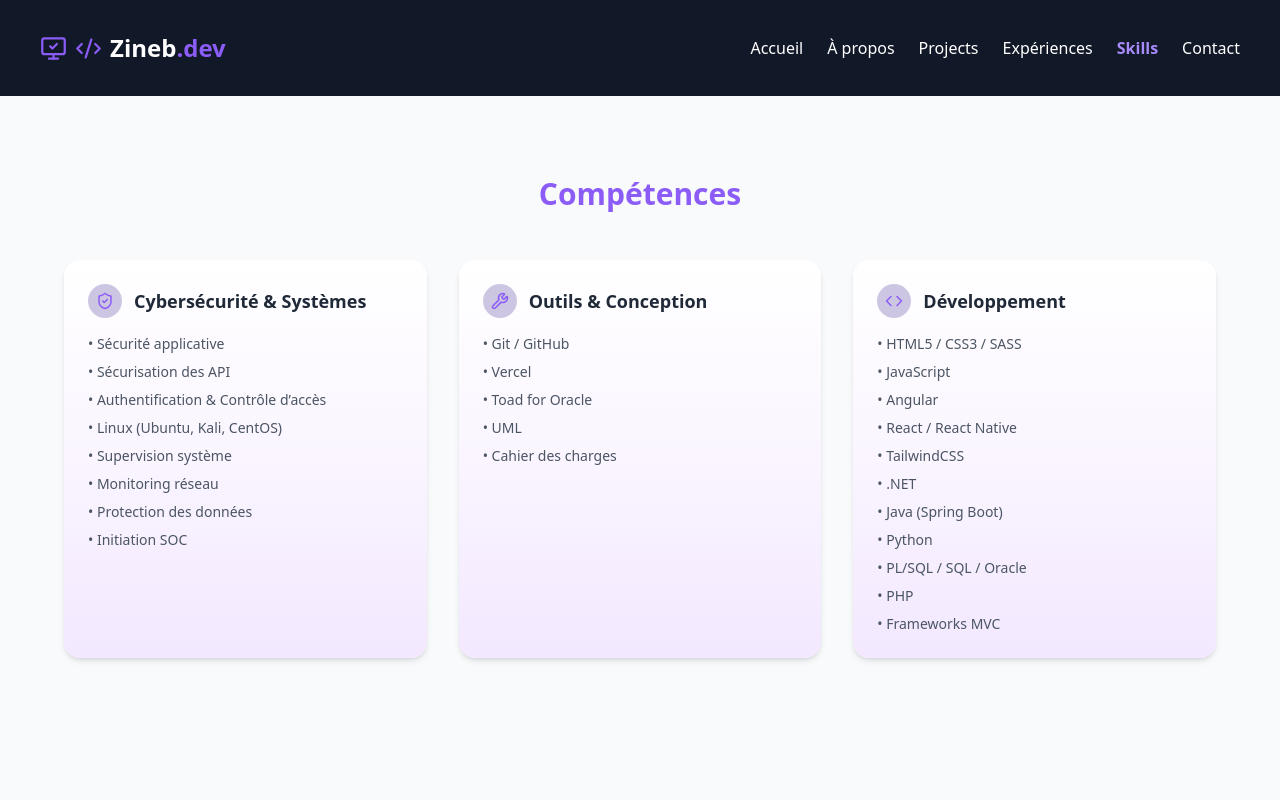
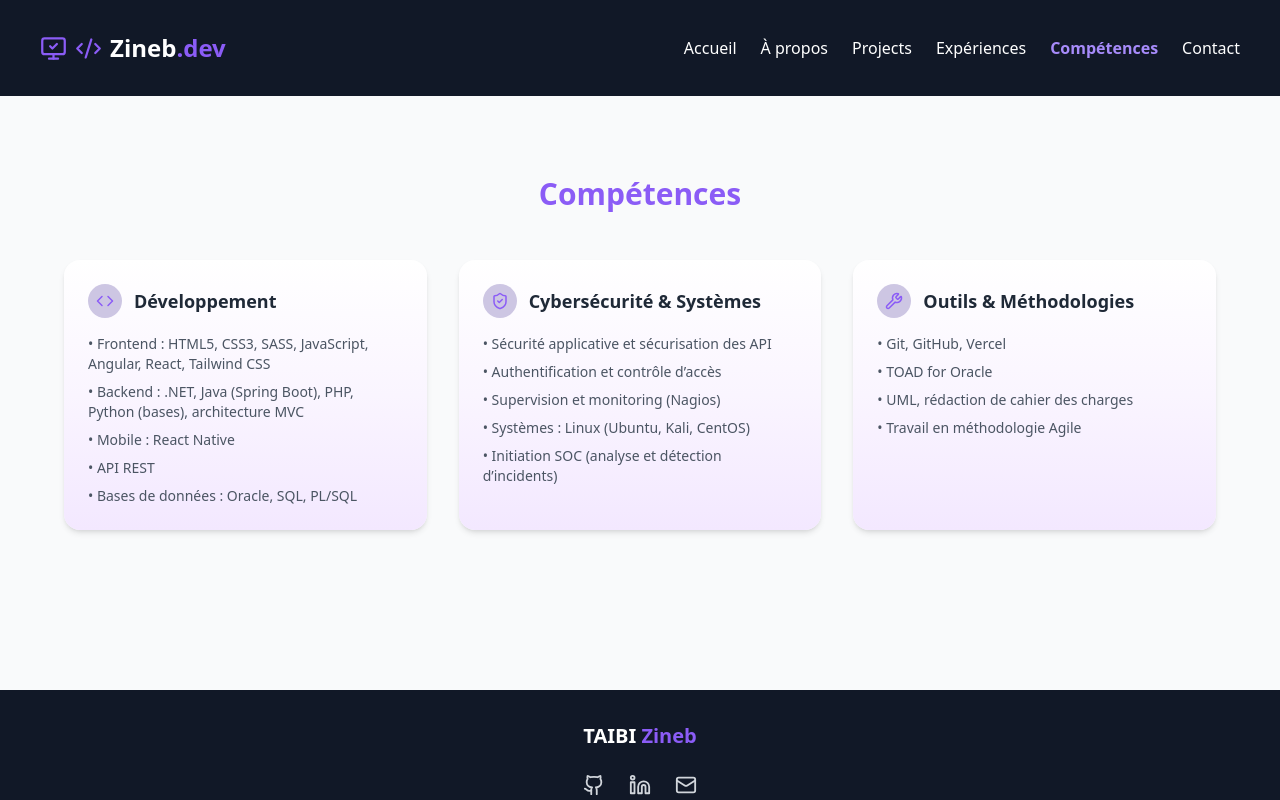
Before and after one commit to TaibiZineb/mon-portfolio, a React (Vite) app: page /skills in a window 1280 px wide. Shown: the top 800 px of the page. Built offline with nearby package versions, Linux system fonts and the light colour scheme.

Commit message:
Amélioration section compétences/ design

```diff
--- a/src/components/Navbar.jsx
+++ b/src/components/Navbar.jsx
@@ -84,7 +84,7 @@ export default function Navbar() {
           <li><Link to="/projects" className={location.pathname === "/projects" ? activeClass : normalClass}>Projects</Link></li>
           <li>   <Link to="/experience" className={location.pathname === "/experience" ? activeClass : normalClass}>
               Expériences </Link></li>
-          <li><Link to="/skills" className={location.pathname === "/skills" ? activeClass : normalClass}>Skills</Link></li>
+          <li><Link to="/skills" className={location.pathname === "/skills" ? activeClass : normalClass}>Compétences</Link></li>
           <li><HashLink
   smooth
   to="/#contact"
--- a/src/pages/About.jsx
+++ b/src/pages/About.jsx
@@ -4,24 +4,13 @@ export default function About() {
     <section id="about" className="py-20 px-6 bg-[var(--background)]">
       <h2 className="text-4xl font-bold text-center text-[var(--accent)]  mb-10">À propos</h2>
       <div className="bg-white shadow-xl rounded-3xl p-10 text-center leading-relaxed text-gray-700">
-        <p>
-          Diplômée d’un Master en Technologies de l’Information et Sciences des Données,
-          je suis à la recherche d’une opportunité en développement logiciel, idéalement
-          en environnement Full Stack ou applicatif. Passionnée par la conception
-          d’applications web et d’API performantes, j’ai acquis une expérience concrète
-          en développement, optimisation et intégration de solutions en contexte professionnel.
-        </p>
-        <p className="mt-6">
-          En parallèle, je me spécialise en cybersécurité à travers une formation
-          dédiée (Jobintech – ENSI), avec un intérêt particulier pour la sécurité
-          applicative, la protection des données et la supervision des systèmes.
-        </p>
+        <p>Diplômée d’un Master en Technologies de l’Information et Sciences des Données, je suis à la recherche d’une opportunité en développement logiciel, idéalement en environnement Full Stack ou applicatif. Passionnée par la conception d’applications web et d’API performantes, j’ai acquis une expérience concrète en développement, optimisation et intégration de solutions en contexte professionnel.</p>
 
-        <p className="mt-6">
-          Rigoureuse, autonome et dotée d’un fort esprit d’équipe, je souhaite intégrer
-          une entreprise innovante où je pourrai contribuer activement aux projets
-          techniques tout en développant des solutions performantes et sécurisées.
-        </p>
+        <p className="mt-6"> En parallèle, j’ai suivi une formation intensive de quatre mois en cybersécurité (Jobintech – ENSI), renforçant mes compétences en sécurité applicative, protection des données, supervision des systèmes et bonnes pratiques de sécurité.</p>
+        <p className="mt-6">Actuellement en stage en tant que consultante fonctionnelle chez Alexsys Solutions, je contribue à l’analyse des besoins métiers, à la rédaction des spécifications fonctionnelles et à l’accompagnement des projets, me permettant d’acquérir une double compétence technique et fonctionnelle.</p>
+
+        <p className="mt-6">Rigoureuse, autonome et dotée d’un fort esprit d’équipe, je souhaite intégrer une entreprise innovante où je pourrai contribuer activement aux projets techniques tout en développant des solutions performantes et sécurisées.</p>
+
       </div>
 
       <div className="mt-10 max-w-5xl mx-auto">
--- a/src/pages/Skills.jsx
+++ b/src/pages/Skills.jsx
@@ -2,6 +2,24 @@ import { ShieldCheck, Wrench, Terminal, Code } from "lucide-react";
 
 export default function Skills() {
   const skills = [
+    {
+      category: (
+        <div className="flex items-center gap-3 font-semibold">
+          <div className="bg-[var(--violet-light)] p-2 rounded-full">
+            <Code size={18} className="text-[var(--accent)]" />
+          </div>
+          Développement
+        </div>
+      ),
+      items: [
+        "Frontend : HTML5, CSS3, SASS, JavaScript, Angular, React, Tailwind CSS",
+        "Backend : .NET, Java (Spring Boot), PHP, Python (bases), architecture MVC",
+        "Mobile : React Native",
+        "API REST",
+        "Bases de données : Oracle, SQL, PL/SQL"
+      ]
+    },
+
     {
       category: (
         <div className="flex items-center gap-3 font-semibold">
@@ -12,61 +30,35 @@ export default function Skills() {
         </div>
       ),
       items: [
-        "Sécurité applicative",
-        "Sécurisation des API",
-        "Authentification & Contrôle d’accès",
-        "Linux (Ubuntu, Kali, CentOS)",
-        "Supervision système",
-        "Monitoring réseau",
-        "Protection des données",
-        "Initiation SOC"
+        "Sécurité applicative et sécurisation des API",
+        "Authentification et contrôle d’accès",
+        "Supervision et monitoring (Nagios)",
+        "Systèmes : Linux (Ubuntu, Kali, CentOS)",
+        "Initiation SOC (analyse et détection d’incidents)"
       ]
     },
+
     {
       category: (
         <div className="flex items-center gap-3 font-semibold">
           <div className="bg-[var(--violet-light)] p-2 rounded-full">
             <Wrench size={18} className="text-[var(--accent)]" />
           </div>
-    Outils & Conception
+          Outils & Méthodologies
         </div>
       ),
       items: [
-        "Git / GitHub",
-        "Vercel",
-        "Toad for Oracle",
-        "UML",
-        "Cahier des charges"
-      ]
-    },
-    {
-      category: (
-  <div className="flex items-center gap-3 font-semibold">
-    <div className="bg-[var(--violet-light)] p-2 rounded-full">
-      <Code size={18} className="text-[var(--accent)]" />
-    </div>
-    Développement
-  </div>
-),
-      items: [
-        "HTML5 / CSS3 / SASS",
-        "JavaScript",
-        "Angular",
-        "React / React Native",
-        "TailwindCSS",
-        ".NET",
-        "Java (Spring Boot)",
-        "Python",
-        "PL/SQL / SQL / Oracle",
-        "PHP",
-        "Frameworks MVC"
+        "Git, GitHub, Vercel",
+        "TOAD for Oracle",
+        "UML, rédaction de cahier des charges",
+        "Travail en méthodologie Agile"
       ]
     }
   ];
 
   return (
     <section id="skills" className="py-20 px-6 bg-[var(--background)]">
-      <h2 className="text-3xl font-bold text-center text-[var(--accent)]">
+      <h2 className="text-3xl font-bold text-center text-[var(--accent)] mb-8 max-w-2xl mx-auto">
         Compétences
       </h2>
 
@@ -74,7 +66,7 @@ export default function Skills() {
         {skills.map((section, index) => (
           <div
             key={index}
-            className="bg-gradient-to-b from-white via-purple-50 to-purple-100 shadow-md p-6 rounded-2xl hover:shadow-xl transition"
+            className="bg-gradient-to-b from-white via-purple-50 to-purple-100 shadow-md p-6 rounded-2xl hover:shadow-xl hover:-translate-y-1 transition duration-300"
           >
             <h3 className="text-lg font-bold text-gray-800 mb-4">
               {section.category}
```
Lines whose indentation alone changed are shown as unchanged.
